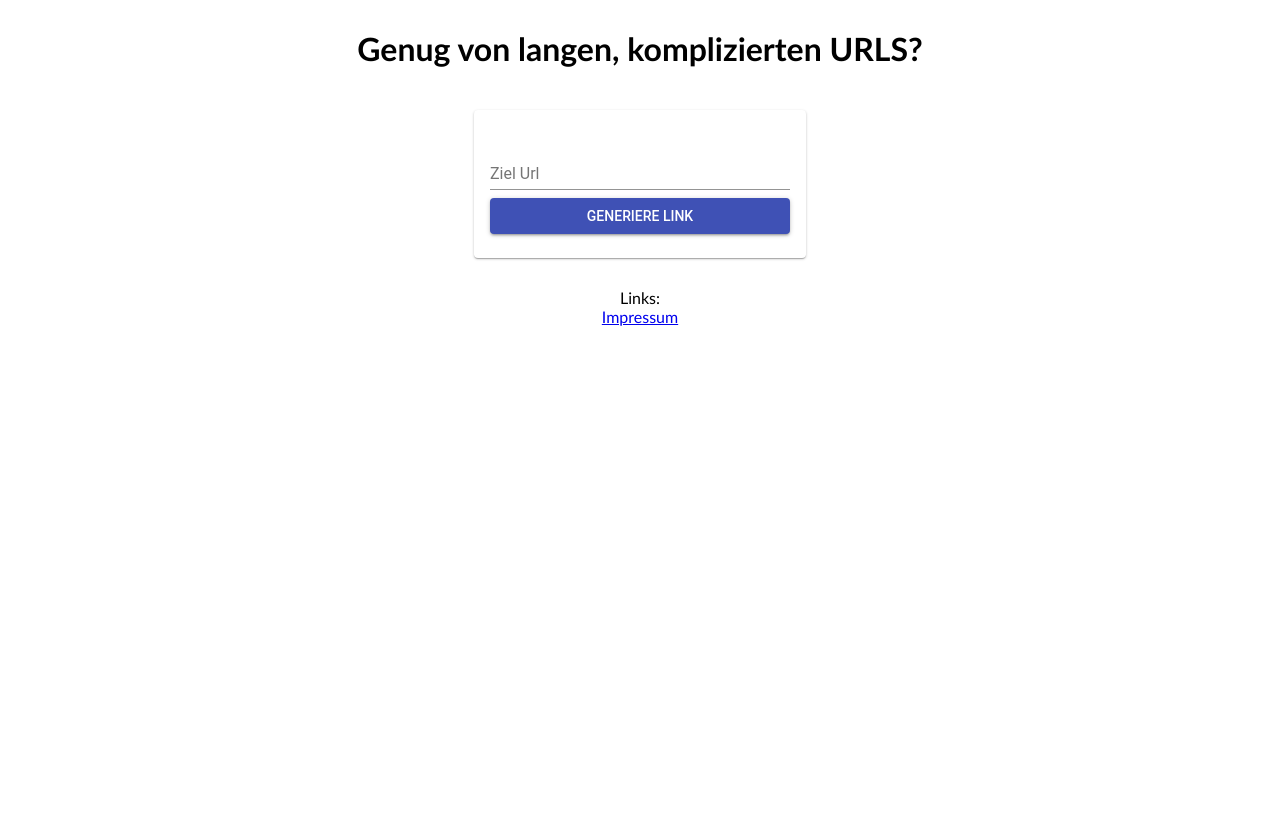
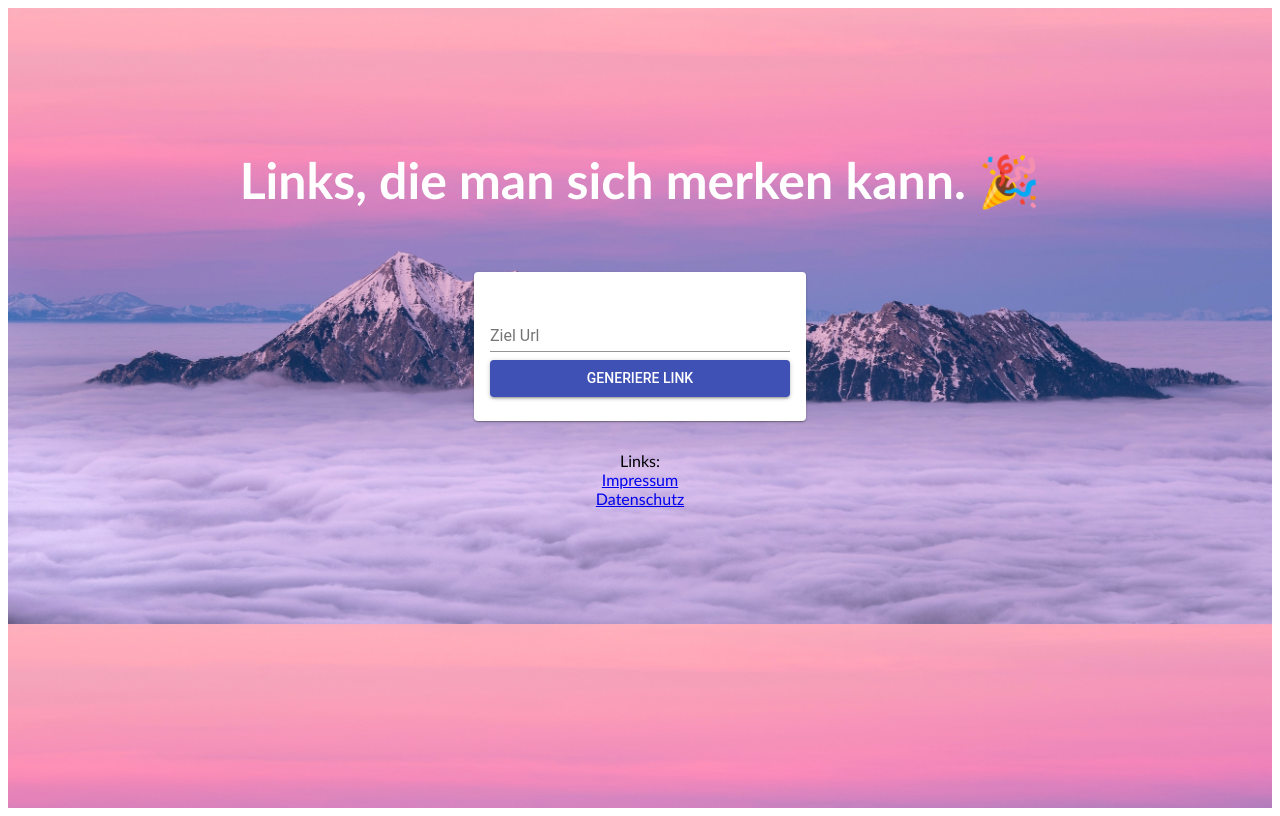
Before and after one commit to tobirohrer/content-aware-link-shortener, a React (Create React App) app in the folder frontend/: page / in a window 1280 px wide. Built offline with nearby package versions, Linux system fonts and the light colour scheme; no server answers.

Commit message:
added background image

```diff
--- a/frontend/src/App.js
+++ b/frontend/src/App.js
@@ -5,6 +5,7 @@ import TextField from '@material-ui/core/TextField';
 import Button from '@material-ui/core/Button';
 import Card from '@material-ui/core/Card';
 import CardContent from '@material-ui/core/CardContent';
+import Background from './files/background.jpg';
 
 const BACKEND_URL = process.env.REACT_APP_BACKENDURL
 
@@ -24,9 +25,10 @@ class App extends Component {
     const { target, url, linkCount } = this.state;
 
     return (
+        <section style={{backgroundImage: `url(${Background})`, backgroundSize: "contain", height: "100vh"}}>
         <div class="standard-font" style={{display: 'flex', justifyContent: 'center', alignItems: 'center', flexDirection: 'column'}}>
                 <div>
-                    <h1 align="center">Genug von langen, komplizierten URLS?</h1>
+                    <h1 style={{paddingTop: "100px", color: "white", fontSize: "50px"}} align="center">Links, die man sich merken kann. 🎉</h1>
                 </div>
                 <Card style={{marginTop: "20px"}}>
                     <CardContent>
@@ -42,19 +44,26 @@ class App extends Component {
                             <Button variant="contained" color="primary" onClick={()=>this.submitTarget(target)}>
                                 Generiere Link
                             </Button>
-                            {url != "" ?
-                            <div style={{marginTop: "30px"}}>
-                                <a href={BACKEND_URL + '/' + url} >{BACKEND_URL + '/' + url}</a>
-                            </div>
-                            : null}
+
                         </div>
                     </CardContent>
                 </Card>
+                {url != "" ?
+                <Card style={{marginTop: "20px"}}>
+                    <CardContent>
+                            <div style={{marginTop: "10px"}}>
+                                <h2>Dein Link zu: {target}</h2>
+                                <a href={BACKEND_URL + '/' + url} >{BACKEND_URL + '/' + url}</a>
+                            </div>
+                    </CardContent>
+                </Card> : null}
                 <div style={{marginTop: "30px"}}>
                     Links: {linkCount}
                 </div>
             <div style={{marginTop: "auto"}}><Link to="/impressum">Impressum</Link></div>
+            <div style={{marginTop: "auto"}}><Link to="/datenschutz">Datenschutz</Link></div>
         </div>
+        </section>
     );
   }
 
```
Also changed, not shown: frontend/src/files/background.jpg (added), frontend/src/logo.svg (deleted).
